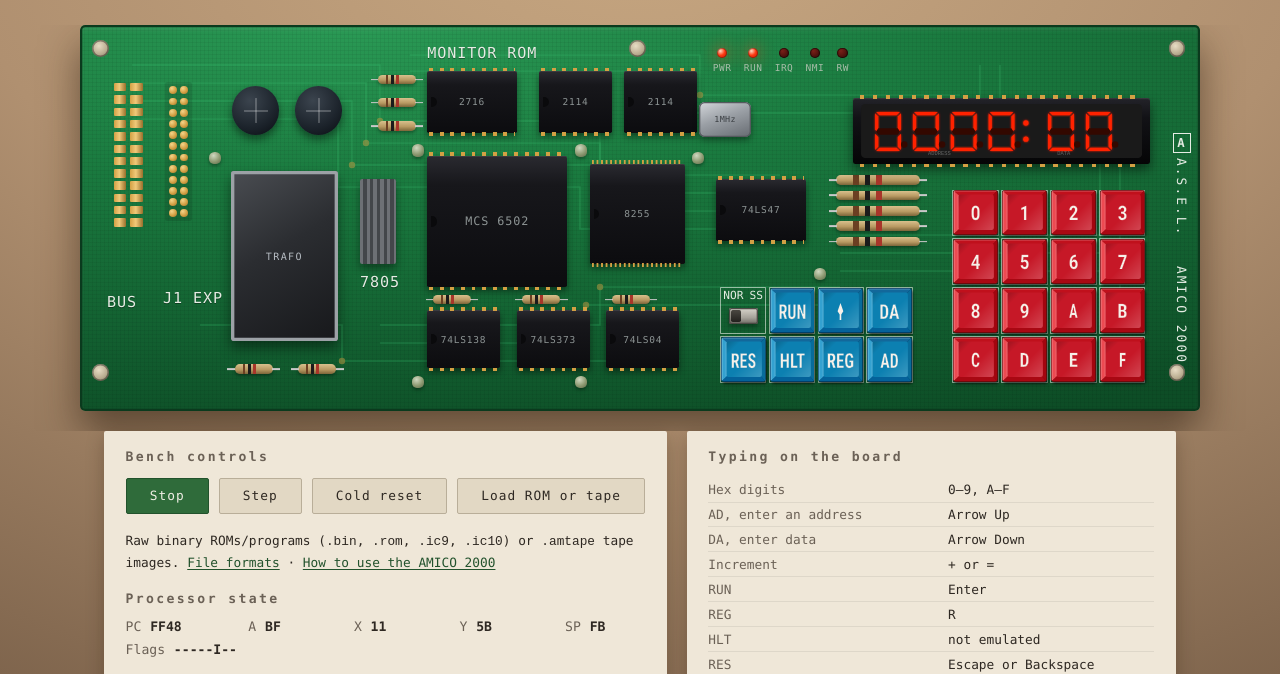
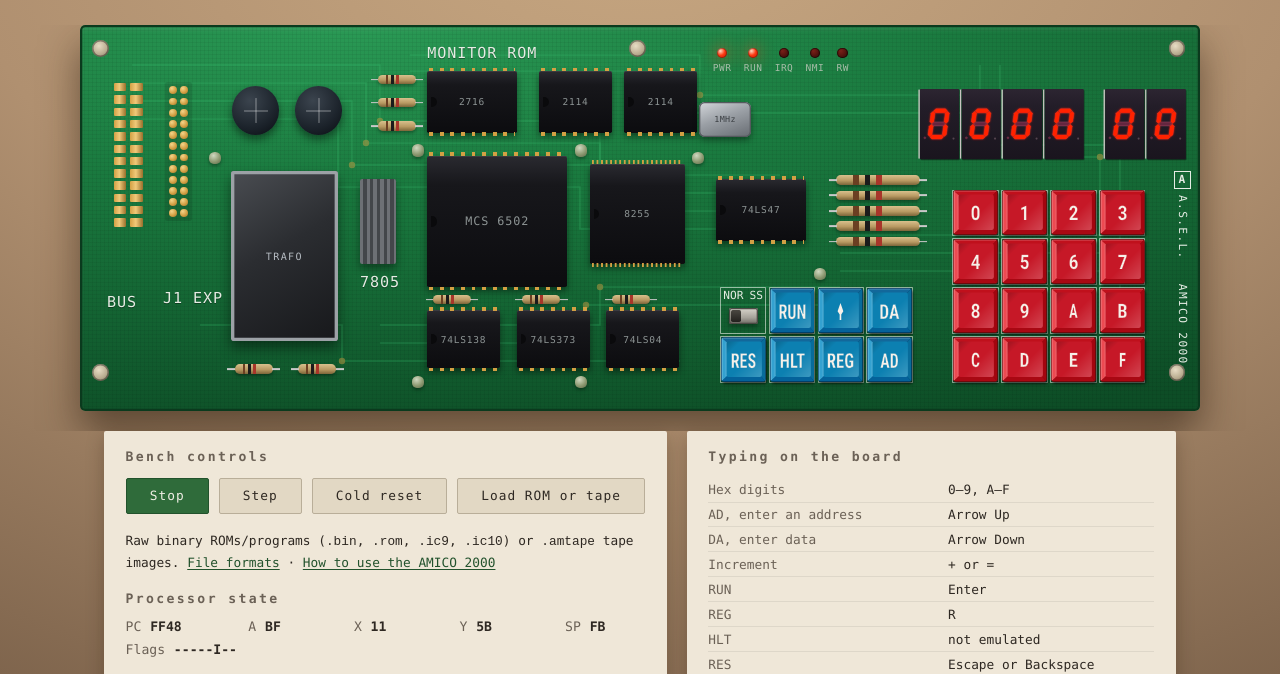
Before and after one commit to ascasso/amico2000, a plain HTML site: page index.html in a window 1280 px wide. Shown: the part 126-800 px from the top of the page. Drawn offline with Linux system fonts and the light colour scheme; animation ran at ten frames a second.

Commit message:
ui: draw the displays as six separate packages
The page showed one black bar of six upright digits, with two lit dots
between address and data and the captions ADDRESS and DATA beneath. The
board has none of that. Unit B shows six separate TIL312 packages, four
together, a gap where the board shows through, then two, hard against
the top right corner, with no colon and no caption.

display.js is rewritten around measurements from that photograph: the
package size and pitch, the gap between the groups, a digit 43% of the
package tall leaning about 8 degrees, and unlit segments that stay
visible in dusty red so an idle digit reads as a faint 8. Each package
carries its decimal point at the lower left, where a TIL312 has it, and
the moulding mark at the lower right.

The static artwork is one group per package. The lit segments are
copies in a single shared layer, so the glow filter runs once over the
display instead of once per lit segment. update() keeps its signature
and is still called once per frame, but it now compares each pattern
with the last one drawn and writes only the segments that changed: a
steady display no longer touches the DOM.

The lit colour and glow are the old ones, rescaled; they change next.

The test from the previous commit passes with one helper changed, the
one that knows how a lit segment is marked. A new check confirms that
sixty identical frames write nothing and that one digit going from 5 to
6 is a single write.

Co-Authored-By: Claude Fable 5.2 <noreply@anthropic.com>
Claude-Session: https://claude.ai/code/session_01NpoXSZeAPNvwW5XddotmSW

```diff
--- a/display.js
+++ b/display.js
@@ -3,8 +3,15 @@
  * AMICO 2000 Display Renderer
  * =============================================================================
  *
- * Renders 6 seven-segment displays using SVG for crisp scaling.
- * Authentic red LED appearance with glow effects.
+ * Draws the board's six seven-segment displays in SVG.
+ *
+ * The board carries six separate TIL312 packages (the manual's parts list,
+ * IC18/1-6), not one display bar: four for the address, a gap about half a
+ * package wide where the board shows through, then two for the data. There is
+ * no colon and no caption on the board. The geometry and colours below were
+ * measured on a photograph of a surviving board taken from straight above,
+ * called unit B in the comments; that photograph is private and is not in the
+ * repository.
  *
  * Author: Andrea Scasso / Claude
  * License: MIT
@@ -13,16 +20,76 @@
  * =============================================================================
  */
 
+// Everything about the displays' size and wiring, kept in one object because the
+// browser scripts share a single global scope and plain names such as PITCH or
+// DP would be easy to collide with.
+//
+// Lengths are in units where one package face is 100 wide. Measured on unit B:
+// a face is 105 x 188 px, so 100 x 179 here; the packages stand on a 111 px
+// pitch; and the first data package starts 1.46 pitches after the last address
+// package, which leaves a gap of about half a package between the two groups.
+const DISPLAY_LAYOUT = (() => {
+    const faceW = 100;
+    const pitch = 106;
+    const groupGap = 154.4;         // left of digit 3 to left of digit 4
+    const digitX = [0, pitch, 2 * pitch, 3 * pitch, 3 * pitch + groupGap, 4 * pitch + groupGap];
+    return Object.freeze({
+        faceW,
+        faceH: 179,
+        digitX: Object.freeze(digitX),
+        totalW: digitX[5] + faceW,
+        sideW: 5,                   // strip left of each face, see _createPackage()
+
+        // The digit: 46.5 x 77 before it is slanted, strokes 10 thick, leaning
+        // 8 degrees. It sits in the middle of the face, so nearly a third of
+        // the package above and below it is blank.
+        glyphW: 46.5,
+        glyphH: 77,
+        stroke: 10,
+        segmentGap: 1.1,
+        slantDegrees: 8,
+        glyphX: 29.8,               // top-left corner of the unslanted digit box
+        glyphY: 50.6,
+
+        // The decimal point is at the digit's lower left: the TIL312 is a
+        // left-decimal part, and the displays are fitted with the point toward
+        // the keys (manual, PDF page 25). The moulding has a matching mark at
+        // the lower right, greyer than the segments on unit B; it is drawn but
+        // it is not a light.
+        decimalPoint: Object.freeze({ x: 12.4, y: 124.6, r: 2.7 }),
+        mouldMark: Object.freeze({ x: 85.5, y: 126.5, r: 2.7 }),
+
+        // Segment name -> pattern bit. Port A bit 0 drives segment a, round to
+        // g on bit 6, with the decimal point on bit 7:
+        //
+        //     aaa
+        //    f   b
+        //     ggg
+        //    e   c
+        //     ddd
+        //  dp
+        segmentBits: Object.freeze({ a: 0, b: 1, c: 2, d: 3, e: 4, f: 5, g: 6, dp: 7 }),
+    });
+})();
+
 class DisplayRenderer {
     constructor(containerId) {
         this.container = document.getElementById(containerId);
         this.digits = [];
-        this.segmentPaths = [];
 
         // Colors
-        this.colorOn = '#ff2200';      // Bright red LED
-        this.colorOff = '#330800';     // Dim red (LED off but visible)
-        this.colorGlow = '#ff4400';    // Glow color
+        this.colorOn = '#ff2200';       // Lit segment
+        // An unlit segment on unit B is not a flat bar: it is a dusty red
+        // window with a paler rim, darker in the middle, so the idle "8"
+        // looks drawn in outline.
+        this.colorOff = '#64263f';
+        this.colorOffRim = '#a84a66';
+        this.colorFace = '#231d28';     // Package face
+
+        // The pattern each digit currently shows. update() is called on every
+        // frame with patterns that almost never change; comparing against this
+        // is what keeps a steady display from touching the DOM at all.
+        this._shown = [0, 0, 0, 0, 0, 0];
 
         this._createDisplay();
     }
@@ -31,128 +98,144 @@ class DisplayRenderer {
      * Create the SVG display structure
      */
     _createDisplay() {
-        // Create SVG element
-        const svg = document.createElementNS('http://www.w3.org/2000/svg', 'svg');
-        svg.setAttribute('viewBox', '0 0 520 100');
-        svg.setAttribute('class', 'amico-display');
+        const L = DISPLAY_LAYOUT;
+        const svg = this._el('svg', {
+            viewBox: `${-L.sideW} 0 ${L.totalW + L.sideW} ${L.faceH}`,
+            class: 'amico-display',
+            role: 'img',
+            'aria-label': 'Six seven-segment displays: four address digits, then two data digits',
+        });
 
-        // Add glow filter
-        const defs = document.createElementNS('http://www.w3.org/2000/svg', 'defs');
-        defs.innerHTML = `
-            <filter id="glow" x="-50%" y="-50%" width="200%" height="200%">
-                <feGaussianBlur stdDeviation="2" result="coloredBlur"/>
-                <feMerge>
-                    <feMergeNode in="coloredBlur"/>
-                    <feMergeNode in="SourceGraphic"/>
-                </feMerge>
-            </filter>
-        `;
-        svg.appendChild(defs);
+        const defs = this._el('defs', {}, svg);
 
-        // Background
-        const bg = document.createElementNS('http://www.w3.org/2000/svg', 'rect');
-        bg.setAttribute('x', '0');
-        bg.setAttribute('y', '0');
-        bg.setAttribute('width', '520');
-        bg.setAttribute('height', '100');
-        bg.setAttribute('fill', '#1a1a1a');
-        bg.setAttribute('rx', '8');
-        svg.appendChild(bg);
+        // Glow for lit segments. One filter over one group holding every lit
+        // segment, with a fixed region, so the blur is computed for the whole
+        // display at once and only when a segment actually changes.
+        const glow = this._el('filter', {
+            id: 'amico-display-glow',
+            filterUnits: 'userSpaceOnUse',
+            x: -L.sideW, y: 0, width: L.totalW + L.sideW, height: L.faceH,
+        }, defs);
+        this._el('feGaussianBlur', { stdDeviation: 3, result: 'coloredBlur' }, glow);
+        const merge = this._el('feMerge', {}, glow);
+        this._el('feMergeNode', { in: 'coloredBlur' }, merge);
+        this._el('feMergeNode', { in: 'SourceGraphic' }, merge);
 
-        // Create 6 digits
-        // Layout: [A3][A2][A1][A0] : [D1][D0]
-        // Positions: 4 address digits, gap, colon, 2 data digits
-        const positions = [20, 90, 160, 230, 340, 410];
+        // The face is matt plastic, a shade lighter toward the top where the
+        // light comes from.
+        const face = this._el('linearGradient', { id: 'amico-display-face', x1: 0, y1: 0, x2: 0, y2: 1 }, defs);
+        this._el('stop', { offset: 0, 'stop-color': '#2c2531' }, face);
+        this._el('stop', { offset: 0.25, 'stop-color': this.colorFace }, face);
+        this._el('stop', { offset: 1, 'stop-color': '#1a151e' }, face);
 
+        const packages = this._el('g', { class: 'packages' }, svg);
+        const lit = this._el('g', { class: 'lit', filter: 'url(#amico-display-glow)' }, svg);
+
+        // Layout: [A3][A2][A1][A0]   [D1][D0]
         for (let i = 0; i < 6; i++) {
-            const digitGroup = this._createDigit(positions[i], 15);
-            svg.appendChild(digitGroup);
-            this.digits.push(digitGroup);
+            this.digits.push(this._createPackage(L.digitX[i], packages, lit));
         }
-
-        // Add separator dots between address and data
-        const dot1 = this._createDot(305, 35);
-        const dot2 = this._createDot(305, 65);
-        svg.appendChild(dot1);
-        svg.appendChild(dot2);
-
-        // Add labels
-        const labelAddr = document.createElementNS('http://www.w3.org/2000/svg', 'text');
-        labelAddr.setAttribute('x', '145');
-        labelAddr.setAttribute('y', '95');
-        labelAddr.setAttribute('fill', '#666');
-        labelAddr.setAttribute('font-family', 'monospace');
-        labelAddr.setAttribute('font-size', '10');
-        labelAddr.setAttribute('text-anchor', 'middle');
-        labelAddr.textContent = 'ADDRESS';
-        svg.appendChild(labelAddr);
-
-        const labelData = document.createElementNS('http://www.w3.org/2000/svg', 'text');
-        labelData.setAttribute('x', '375');
-        labelData.setAttribute('y', '95');
-        labelData.setAttribute('fill', '#666');
-        labelData.setAttribute('font-family', 'monospace');
-        labelData.setAttribute('font-size', '10');
-        labelData.setAttribute('text-anchor', 'middle');
-        labelData.textContent = 'DATA';
-        svg.appendChild(labelData);
 
         this.container.appendChild(svg);
     }
 
     /**
-     * Create a single 7-segment digit
+     * Create an SVG element with attributes, optionally appended to a parent
      */
-    _createDigit(x, y) {
-        const group = document.createElementNS('http://www.w3.org/2000/svg', 'g');
-        group.setAttribute('transform', `translate(${x}, ${y})`);
+    _el(name, attributes = {}, parent = null) {
+        const el = document.createElementNS('http://www.w3.org/2000/svg', name);
+        for (const [key, value] of Object.entries(attributes)) {
+            el.setAttribute(key, value);
+        }
+        if (parent) parent.appendChild(el);
+        return el;
+    }
 
-        // Segment definitions (relative positions within digit)
-        // Standard 7-segment layout:
-        //   AAA
-        //  F   B
-        //   GGG
-        //  E   C
-        //   DDD  DP
+    /**
+     * Outlines of the seven segments in the unslanted digit box: bars with
+     * pointed ends that meet at the corners with a hairline between them.
+     */
+    static _segmentOutlines() {
+        const { glyphW, glyphH, stroke, segmentGap } = DISPLAY_LAYOUT;
+        const half = stroke / 2;
+        const mid = glyphH / 2;
+        const horizontal = (cy) => {
+            const x1 = half + segmentGap;
+            const x2 = glyphW - half - segmentGap;
+            return [[x1, cy], [x1 + half, cy - half], [x2 - half, cy - half],
+                    [x2, cy], [x2 - half, cy + half], [x1 + half, cy + half]];
+        };
+        const vertical = (cx, y1, y2) => [
+            [cx, y1], [cx + half, y1 + half], [cx + half, y2 - half],
+            [cx, y2], [cx - half, y2 - half], [cx - half, y1 + half]];
+        const upper = [half + segmentGap, mid - segmentGap];
+        const lower = [mid + segmentGap, glyphH - half - segmentGap];
+        return {
+            a: horizontal(half),
+            b: vertical(glyphW - half, ...upper),
+            c: vertical(glyphW - half, ...lower),
+            d: horizontal(glyphH - half),
+            e: vertical(half, ...lower),
+            f: vertical(half, ...upper),
+            g: horizontal(mid),
+        };
+    }
 
-        const segmentDefs = {
-            a: { path: 'M 8,0 L 52,0 L 46,6 L 14,6 Z', bit: 0 },
-            b: { path: 'M 54,2 L 54,32 L 48,38 L 48,8 Z', bit: 1 },
-            c: { path: 'M 54,40 L 54,70 L 48,64 L 48,46 Z', bit: 2 },
-            d: { path: 'M 8,72 L 52,72 L 46,66 L 14,66 Z', bit: 3 },
-            e: { path: 'M 6,40 L 6,70 L 12,64 L 12,46 Z', bit: 4 },
-            f: { path: 'M 6,2 L 6,32 L 12,38 L 12,8 Z', bit: 5 },
-            g: { path: 'M 8,36 L 52,36 L 48,42 L 12,42 L 8,36 L 12,30 L 48,30 L 52,36 Z', bit: 6 },
-            dp: { path: 'M 60,66 A 6,6 0 1,1 60,54 A 6,6 0 1,1 60,66', bit: 7 }
-        };
+    /**
+     * Create one display package: the body, its unlit segments, and a lit copy
+     * of each segment that stays hidden until its pattern bit is set.
+     *
+     * Returns the package's group. Its `segments` property maps each segment
+     * name to the lit element for it, which is what update() switches.
+     */
+    _createPackage(x, packagesLayer, litLayer) {
+        const L = DISPLAY_LAYOUT;
+        const group = this._el('g', { transform: `translate(${x}, 0)` }, packagesLayer);
+
+        // The package stands a few millimetres proud of the board, so it
+        // throws a short shadow down and to the right, away from the light.
+        this._el('rect', { x: 1.6, y: 2.6, width: L.faceW, height: L.faceH, rx: 2.2, fill: '#000', opacity: 0.42 }, group);
+
+        // Both photographs show a pale line between neighbouring packages: the
+        // light side wall of the moulding, caught in the gap. Drawn as a strip
+        // on the left of each face.
+        this._el('rect', { x: -L.sideW + 1, y: 1.5, width: L.sideW - 1.5, height: L.faceH - 3, fill: '#c9c4c1' }, group);
+        this._el('rect', { x: 0, y: 0, width: L.faceW, height: L.faceH, rx: 2.2, fill: 'url(#amico-display-face)' }, group);
+        this._el('circle', { cx: L.mouldMark.x, cy: L.mouldMark.y, r: L.mouldMark.r, fill: '#55454f' }, group);
+
+        // Real segments lean: the top of the digit is to the right of its foot.
+        const slant = `translate(${L.glyphX}, ${L.glyphY}) skewX(${-L.slantDegrees})`;
+        const unlit = this._el('g', {
+            transform: slant, fill: this.colorOff,
+            stroke: this.colorOffRim, 'stroke-width': 1.1, 'stroke-linejoin': 'round',
+        }, group);
+
+        // The lit copies live in the shared glow layer, under the same transform.
+        const litGroup = this._el('g', { transform: `translate(${x}, 0)` }, litLayer);
+        const litGlyph = this._el('g', { transform: slant }, litGroup);
 
         const segments = {};
+        for (const [name, outline] of Object.entries(DisplayRenderer._segmentOutlines())) {
+            const points = outline.map(([px, py]) => `${px},${py}`).join(' ');
+            this._el('polygon', { points }, unlit);
+            segments[name] = this._el('polygon', {
+                points, fill: this.colorOn, class: 'segment',
+                'data-bit': L.segmentBits[name], visibility: 'hidden',
+            }, litGlyph);
+        }
 
-        for (const [name, def] of Object.entries(segmentDefs)) {
-            const path = document.createElementNS('http://www.w3.org/2000/svg', 'path');
-            path.setAttribute('d', def.path);
-            path.setAttribute('fill', this.colorOff);
-            path.setAttribute('data-bit', def.bit);
-            path.classList.add('segment');
-            group.appendChild(path);
-            segments[name] = path;
-        }
+        const dp = L.decimalPoint;
+        this._el('circle', {
+            cx: dp.x, cy: dp.y, r: dp.r, fill: this.colorOff,
+            stroke: this.colorOffRim, 'stroke-width': 0.6,
+        }, group);
+        segments.dp = this._el('circle', {
+            cx: dp.x, cy: dp.y, r: dp.r, fill: this.colorOn, class: 'segment',
+            'data-bit': L.segmentBits.dp, visibility: 'hidden',
+        }, litGroup);
 
         group.segments = segments;
         return group;
-    }
-
-    /**
-     * Create a separator dot
-     */
-    _createDot(x, y) {
-        const circle = document.createElementNS('http://www.w3.org/2000/svg', 'circle');
-        circle.setAttribute('cx', x);
-        circle.setAttribute('cy', y);
-        circle.setAttribute('r', '5');
-        circle.setAttribute('fill', this.colorOn);
-        circle.setAttribute('filter', 'url(#glow)');
-        return circle;
     }
 
     /**
@@ -166,22 +249,21 @@ class DisplayRenderer {
     }
 
     /**
-     * Update a single digit
+     * Update a single digit, switching only the segments whose bit changed
      */
     _updateDigit(digitIndex, pattern) {
         const digit = this.digits[digitIndex];
         if (!digit || !digit.segments) return;
 
-        for (const path of Object.values(digit.segments)) {
-            const bit = parseInt(path.getAttribute('data-bit'));
-            const isOn = (pattern & (1 << bit)) !== 0;
+        const next = pattern & 0xFF;
+        const changed = next ^ this._shown[digitIndex];
+        if (changed === 0) return;
+        this._shown[digitIndex] = next;
 
-            path.setAttribute('fill', isOn ? this.colorOn : this.colorOff);
-
-            if (isOn) {
-                path.setAttribute('filter', 'url(#glow)');
-            } else {
-                path.removeAttribute('filter');
+        for (const [name, element] of Object.entries(digit.segments)) {
+            const mask = 1 << DISPLAY_LAYOUT.segmentBits[name];
+            if (changed & mask) {
+                element.setAttribute('visibility', (next & mask) ? 'visible' : 'hidden');
             }
         }
     }
--- a/index.html
+++ b/index.html
@@ -390,35 +390,22 @@
             color: var(--silk-dim);
         }
 
-        /* --- Seven-segment display block ------------------------------ */
+        /* --- Seven-segment displays -----------------------------------
+           The six packages are drawn by display.js. This element only
+           places them: it is as wide as the four address packages, the
+           gap and the two data packages, all measured on unit B.
+           --------------------------------------------------------------- */
 
-        .display-block {
-            padding: 0.55cqw 0.7cqw;
-            border-radius: 0.2cqw;
-            background: linear-gradient(180deg, #232329 0%, #121216 30%, #050506 100%);
-            box-shadow:
-                0 0.5cqw 1cqw rgba(0,0,0,0.5),
-                inset 0 0.12cqw 0 rgba(255,255,255,0.09);
-        }
+        .display-block { line-height: 0; }
 
-        .display-block .pins {
-            position: absolute;
-            left: 0.6cqw;
-            right: 0.6cqw;
-            height: 0.35cqw;
-            background: repeating-linear-gradient(90deg,
-                var(--gold) 0 0.4cqw, transparent 0.4cqw 1.15cqw);
-        }
-        .display-block .pins.top    { top: -0.28cqw; }
-        .display-block .pins.bottom { bottom: -0.28cqw; }
-
-        /* display.js injects its SVG here */
-        #display { line-height: 0; }
-
+        /* display.js injects its SVG here. overflow stays visible so the
+           shadow each package throws on the board is not cut off at the
+           edge of the drawing. */
         .amico-display {
+            display: block;
             width: 100%;
             height: auto;
-            display: block;
+            overflow: visible;
         }
 
         /* --- Keys ------------------------------------------------------
@@ -615,15 +602,17 @@
             align-items: center;
             gap: 0.5cqw;
             writing-mode: vertical-rl;
-            font-size: 1.15cqw;
-            letter-spacing: 0.16em;
+            /* Set a little smaller than before so the legend ends below the
+               sixth display, which now reaches the right-hand edge. */
+            font-size: 1cqw;
+            letter-spacing: 0.12em;
             color: var(--silk);
         }
 
         .maker .mark {
             writing-mode: horizontal-tb;
             padding: 0.15cqw 0.3cqw;
-            font-size: 1.1cqw;
+            font-size: 1cqw;
             font-weight: 700;
             border: 0.12cqw solid var(--silk);
         }
@@ -881,11 +870,11 @@
             <div class="led-slot"><div class="led"></div><b>RW</b></div>
         </div>
 
-        <!-- Seven-segment display block -->
-        <div class="part display-block" style="left:69%; top:19%; width:26.5%;">
-            <div class="pins top"></div>
+        <!-- Seven-segment displays: six TIL312 packages, four for the address
+             and two for the data, hard against the top right corner as on
+             the board. -->
+        <div class="part display-block" style="left:74.86%; top:16.8%; width:23.92%;">
             <div id="display"></div>
-            <div class="pins bottom"></div>
         </div>
 
         <!-- Key cap artwork, drawn once and reused by every key through <use>.
```
Also changed, not shown: tests/display-renderer.test.js (+22 -1 lines), 3 other files.
